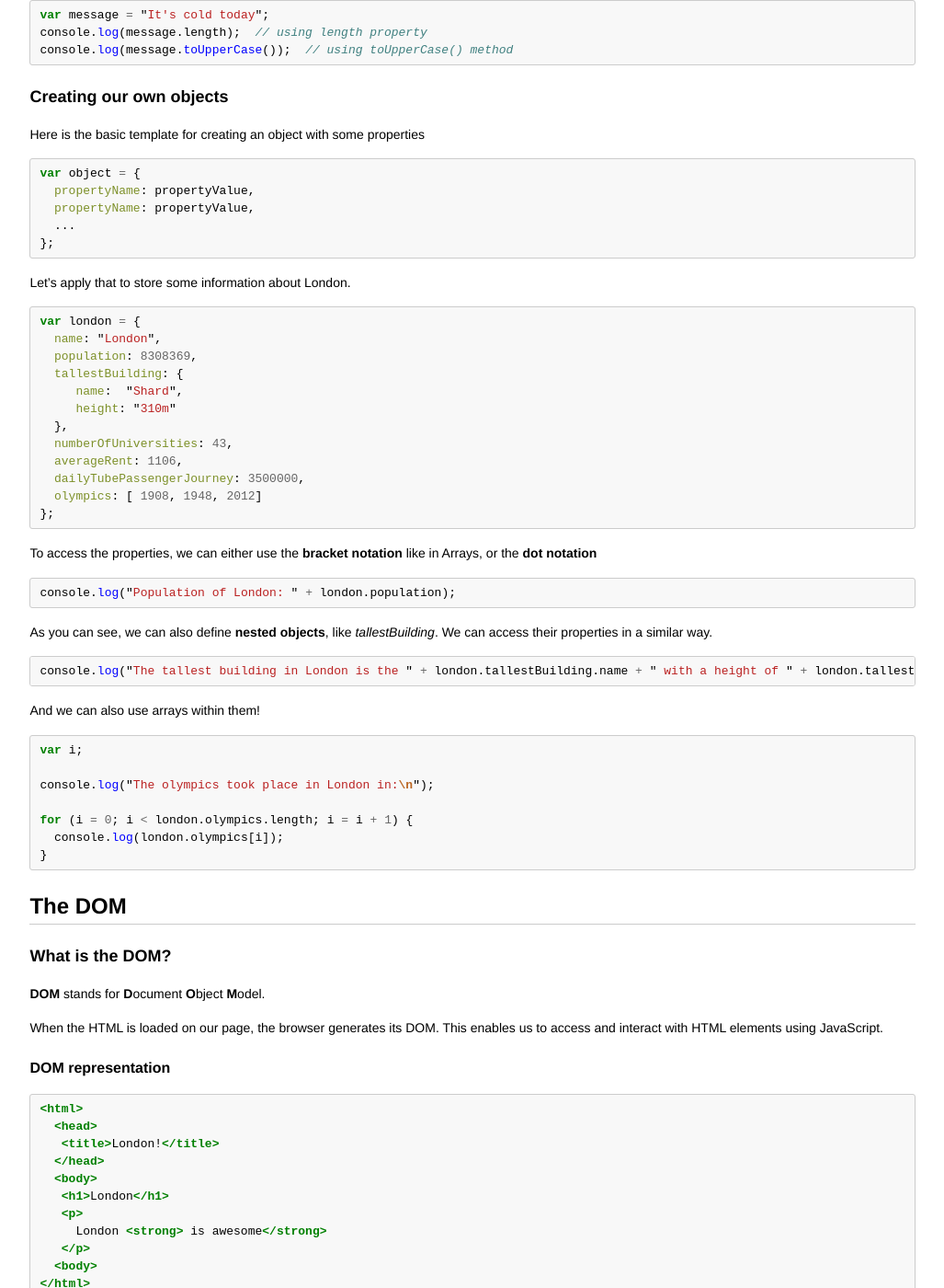
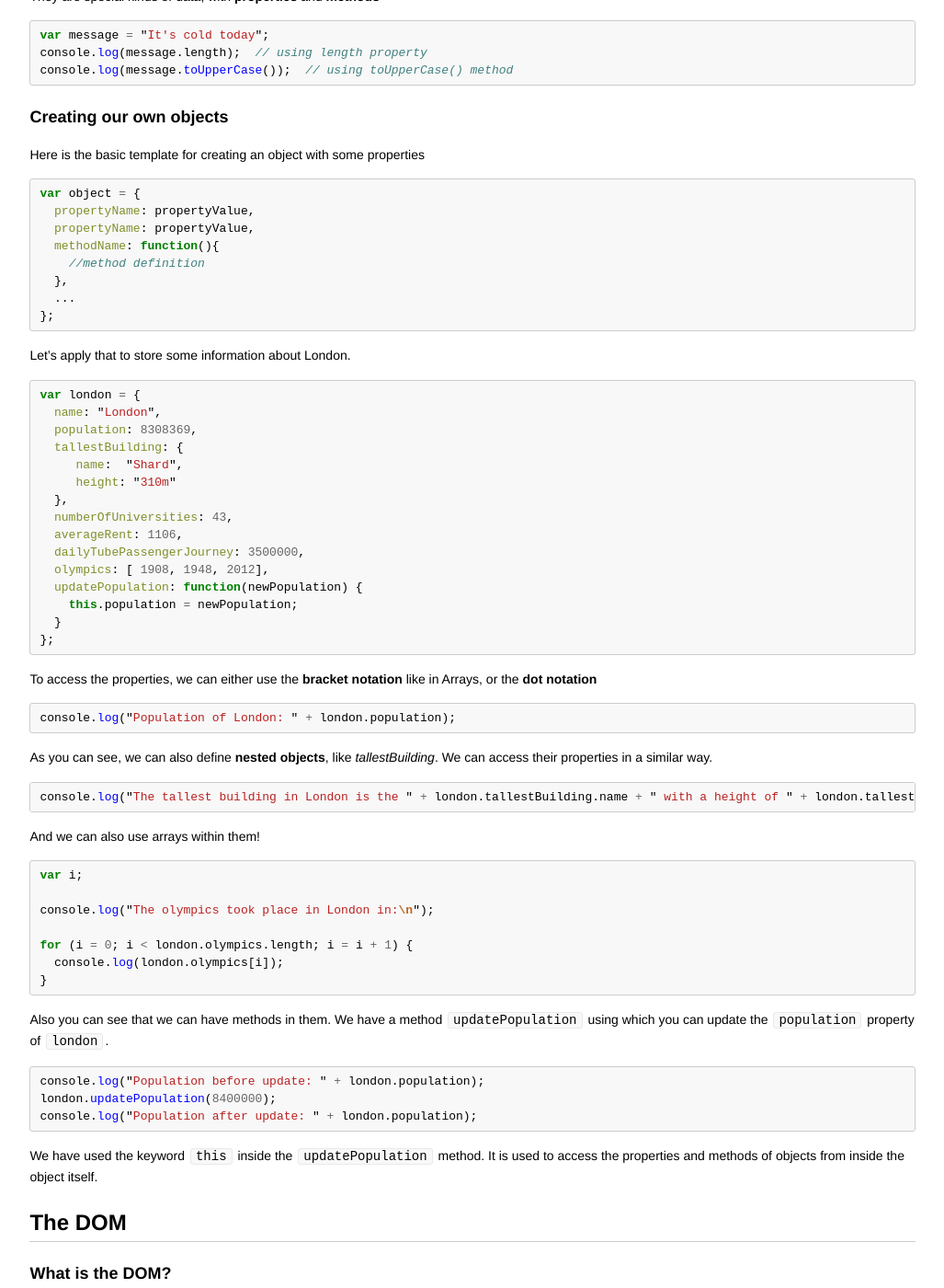
Before and after one commit to codebar/tutorials, a Jekyll site: the page built from js/lesson2/tutorial.md, in a window 1280 px wide and 1400 px high, scrolled down 4766 px. Shown: the whole window at 92% size, without its empty margins (126-1153 px from the left). Built offline with Jekyll 4.4.1, drawn with Linux system fonts in a browser that asks for light colours; Markdown is read by kramdown in place of the engine named in the settings; some of the changed text lies outside the part shown.

Commit message:
updated lesson 2 in JS
Minor edits and added methods to object example :)

````diff
--- a/js/lesson2/tutorial.md
+++ b/js/lesson2/tutorial.md
@@ -256,6 +256,9 @@ Here is the basic template for creating an object with some properties
 var object = {
   propertyName: propertyValue,
   propertyName: propertyValue,
+  methodName: function(){
+    //method definition
+  },
   ...
 };
 ```
@@ -273,7 +276,10 @@ var london = {
   numberOfUniversities: 43,
   averageRent: 1106,
   dailyTubePassengerJourney: 3500000,
-  olympics: [ 1908, 1948, 2012]
+  olympics: [ 1908, 1948, 2012],
+  updatePopulation: function(newPopulation) {
+    this.population = newPopulation;
+  }
 };
 ```
 
@@ -300,6 +306,15 @@ for (i = 0; i < london.olympics.length; i = i + 1) {
   console.log(london.olympics[i]);
 }
 ```
+Also you can see that we can have methods in them. We have a method `updatePopulation` using which you can update the `population` property of `london`.
+
+```js
+console.log("Population before update: " + london.population);
+london.updatePopulation(8400000);
+console.log("Population after update: " + london.population);
+```
+We have used the keyword `this` inside the `updatePopulation` method. It is used to access the properties and methods of objects from inside the object itself.
+
 
 ## The DOM
 
@@ -387,15 +402,15 @@ There are three main steps we need to follow to achieve this.
 
 1. creating an element
 ```js
-document.createElement(<tagName>);
+document.createElement("<tagName>");
 ```
 2. creating text nodes
 ```js
-document.createTextNode(<text>);
+document.createTextNode("<text>");
 ```
 3. adding children to elements
 ```js
-document.appendChild(<node>);
+document.appendChild("<node>");
 ```
 
 Try this out using the london object we declared previously
@@ -411,7 +426,10 @@ var london = {
   numberOfUniversities: 43,
   averageRent: 1106,
   dailyTubePassengerJourney: 3500000,
-  olympics: [ 1908, 1948, 2012]
+  olympics: [ 1908, 1948, 2012],
+  updatePopulation: function(newPopulation) {
+    this.population = newPopulation;
+  }
 };
 ```
 
````
Also changed, not shown: other parts of js/lesson2/tutorial.md (+1 -1 lines).
